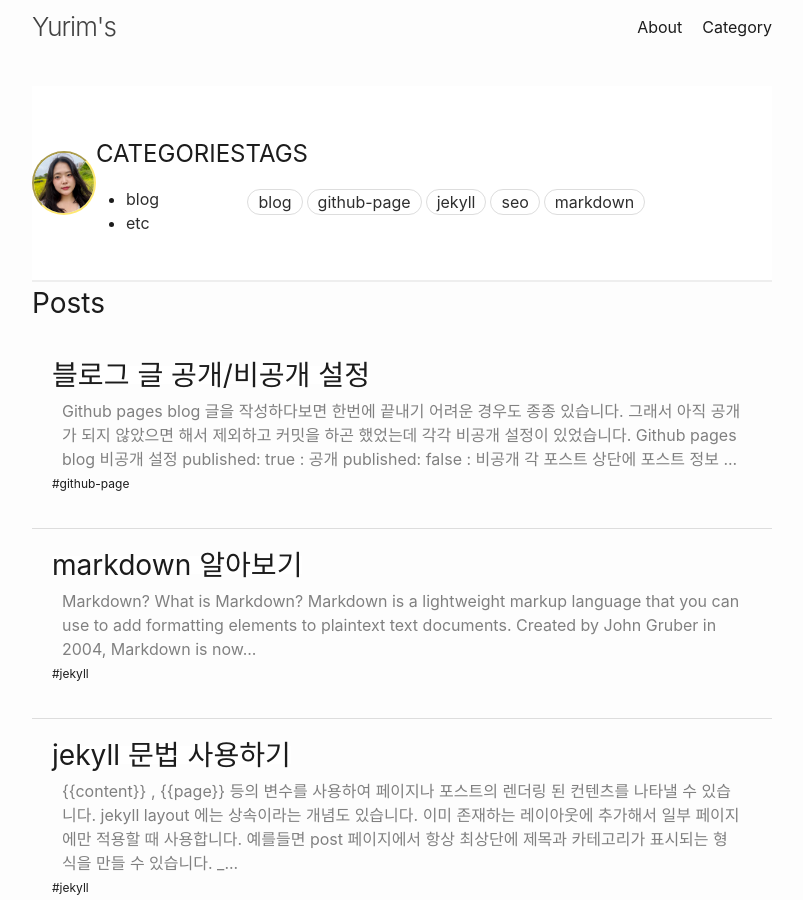
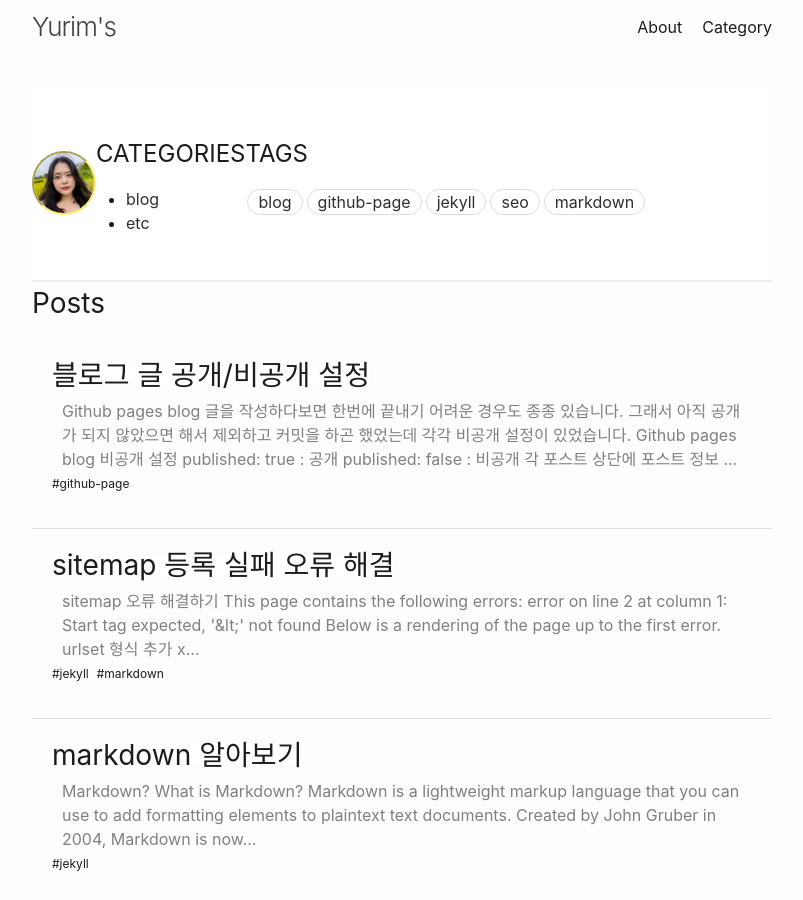
Before and after one commit to yeol0324/yeol0324.github.io, a Jekyll site: the page built from index.markdown, in a window 1280 px wide and 900 px high. Shown: the whole window, without its empty margins (238-1041 px from the left). Built offline with Jekyll 4.4.1, drawn with Linux system fonts in a browser that asks for light colours.

Commit message:
2024-04-30

````diff
--- a/_posts/blog/2024-03-02-jekyll-github-blog-3.md
+++ b/_posts/blog/2024-03-02-jekyll-github-blog-3.md
@@ -23,9 +23,12 @@
 
 ## sitemap 생성
 
-sitemap 에는 바로 앞에서 설명한 것처럼 사이트의 지도라고 볼 수 있습니다. 크롤러들이 컨텐츠를 빠짐없이 크롤링해가기 위해 새로운 컨텐츠가 추가될 때마다 사이트맵에 url 을 등록해야합니다.
+sitemap 에는 바로 앞에서 설명한 것처럼 사이트의 지도라고 볼 수 있습니다. 크롤러들이 컨텐츠를 빠짐없이 크롤링해가기 위해 새로운 컨텐츠가 추가될 때마다 사이트맵에 하나씩 등록을 해야합니다.
 
-[jekyll-sitemap](https://github.com/jekyll/jekyll-sitemap) 플러그인을 사용해서 생성을 해주겠습니다.
+[jekyll-sitemap](https://github.com/jekyll/jekyll-sitemap)을 사용하는 방법과, xml을 직접 생성하는 방법이 있습니다.
+
+### jekyll-sitemap 플러그인
+
 먼저 Gemfile 과 _congif.yml 에 사용할 플러그인을 적어주고, 터미널에서 명령어를 입력해 프로젝트에 플러그인을 적용 시켜줍니다.
 
 ```bash
@@ -43,9 +46,71 @@
 
 _site 폴더 아래에 sitemap.xml 파일이 생성되면 완성입니다! 저는 처음에 실행했을 때에는 생성이 되지 않아서 git push를 해서 한번 빌드&배포 과정을 진행해주었더니 정상 작동이 되었습니다. 배포를 해주었으면, {블로그주소}/sitemap.xml 로 이동해서 sitemap 생성과 적용이 잘 되었는지 확인해줍니다.
 
-This page contains the following errors:
-error on line 2 at column 1: Start tag expected, '<' not found
-Below is a rendering of the page up to the first error.
+### sitemap.xml 작성
+{%raw%}
+```
+---
+layout: null
+sitemap:
+  exclude: 'yes'
+---
+<?xml version="1.0" encoding="UTF-8"?>
+<urlset xmlns:xsi="http://www.w3.org/2001/XMLSchema-instance"
+        xsi:schemaLocation="http://www.sitemaps.org/schemas/sitemap/0.9 http://www.sitemaps.org/schemas/sitemap/0.9/sitemap.xsd"
+        xmlns="http://www.sitemaps.org/schemas/sitemap/0.9">
+  {% for post in site.posts %}
+    {% unless post.published == false %}
+    <url>
+      <loc>{{ site.url }}{{ post.url }}</loc>
+      {% if post.sitemap.lastmod %}
+        <lastmod>{{ post.sitemap.lastmod | date: "%Y-%m-%d" }}</lastmod>
+      {% elsif post.date %}
+        <lastmod>{{ post.date | date_to_xmlschema }}</lastmod>
+      {% else %}
+        <lastmod>{{ site.time | date_to_xmlschema }}</lastmod>
+      {% endif %}
+      {% if post.sitemap.changefreq %}
+        <changefreq>{{ post.sitemap.changefreq }}</changefreq>
+      {% else %}
+        <changefreq>monthly</changefreq>
+      {% endif %}
+      {% if post.sitemap.priority %}
+        <priority>{{ post.sitemap.priority }}</priority>
+      {% else %}
+        <priority>0.5</priority>
+      {% endif %}
+    </url>
+    {% endunless %}
+  {% endfor %}
+  {% for page in site.pages %}
+    {% unless page.sitemap.exclude == "yes" or page.name == "feed.xml" %}
+    <url>
+      <loc>{{ site.url }}{{ page.url | remove: "index.html" }}</loc>
+      {% if page.sitemap.lastmod %}
+        <lastmod>{{ page.sitemap.lastmod | date: "%Y-%m-%d" }}</lastmod>
+      {% elsif page.date %}
+        <lastmod>{{ page.date | date_to_xmlschema }}</lastmod>
+      {% else %}
+        <lastmod>{{ site.time | date_to_xmlschema }}</lastmod>
+      {% endif %}
+      {% if page.sitemap.changefreq %}
+        <changefreq>{{ page.sitemap.changefreq }}</changefreq>
+      {% else %}
+        <changefreq>monthly</changefreq>
+      {% endif %}
+      {% if page.sitemap.priority %}
+        <priority>{{ page.sitemap.priority }}</priority>
+      {% else %}
+        <priority>0.3</priority>
+      {% endif %}
+    </url>
+    {% endunless %}
+  {% endfor %}
+</urlset>
+```
+{%endraw%}
+
+동일하게 {블로그주소}/sitemap.xml 로 이동해서 sitemap 생성과 적용이 잘 되었는지 확인해줍니다.
 
 ## 머릿말 설정
 
@@ -76,28 +141,52 @@
         priority: 0.8
 ```
 여기서 설정한 sitemap 설정을 살펴보겠습니다.
-- <code>changefreq</code> : 스크랩 주기, always | hourly | daily 등이 있습니다.
-- <code>priority</code> : 스크랩 우선순위, 0.0 에서 1.0 사이의 값을 부여합니다.
+- <code>changefreq</code> : 스크랩 주기 always, hourly, daily 등이 있습니다.
+- <code>priority</code> : 스크랩 우선순위 0.0 에서 1.0 사이의 값을 부여합니다.
 
 ## robots.txt 생성
 
-robots.txt는 웹사이트에 웹 크롤러같은 로봇들의 접근을 제어하기 위한 규약이다.
-robots.txt 파일은 크롤러가 액세스할 수 있는 URL을 검색엔진 크롤러에 알려준다.
+robots.txt는 웹사이트에 웹 크롤러같은 로봇들의 접근을 제어하기 위한 규약입니다. 크롤러가 액세스할 수 있는 URL을 검색엔진 크롤러에 알려주거나 허용을 해주는 용도입니다.
 
-프로젝트 루트 디렉토리에 robots.txt 파일을 생성한다
-robots.txt 파일에 아래 코드를 붙여넣는다. 이 때 Sitemap 의 주소는 자신의 블로그 URL로 수정하면 된다.
-
-검색 로봇들이 블로그로 들어왔을 때 지도가 어디있는지 알려주는 용도입니다.
+프로젝트 루트 디렉토리에 robots.txt 파일을 생성하고 아래 코드를 입력합니다. 이 때 Sitemap 의 주소는 자신의 블로그 URL로 수정하면 됩니다.
 
 ```txt
 User-agent: *
 Allow: /
 Sitemap: https://yeol0324.github.io/sitemap.xml
 ```
+- <code>User-agent</code> : 크롤링 규칙이 적용될 크롤러 지정
+- <code>Allow</code> : / 부터 상대 경로로 크롤링을 허용할 경로
+- <code>Disallow</code> : / 부터 상대 경로로 크롤링을 제한할 경로
+- <code>Sitemap</code> : 사이트맵이 위치한 경로의 전체 url
+
+특정 크롤러만 허용을 해줄 경우, User-agent : Googlebot 형식으로 입력을 할 수 있습니다.
+> 구글: Googlebot, 네이버: Yeti, 다음: Daum, 빙: Bingbot 등...
 
 ## feed.xml 작성하기
-RSS는 검색 가능성을 높이기 위해 Daum, Naver 검색엔진에 등록할 때도 사용
-rss 제출용 feed.xml 도 작성을 해줍니다. 동일하게 루트 디렉토리에 생성해줍니다.
+
+RSS는 검색 가능성을 높이기 위해
+Daum, Naver 검색엔진에 등록할 때도 사용할 rss 제출용 feed.xml 도 작성을 해두겠습니다. sitemap과 동일하게 [jekyll-feed](https://github.com/jekyll/jekyll-feed)을 사용하는 방법과, xml을 직접 생성하는 방법이 있습니다. 동일하게 루트 디렉토리에 생성해줍니다.
+
+### 플러그인 사용
+
+```bash
+# Gemfile
+gem 'jekyll-feed'
+
+# _config.yml
+plugins:
+  - jekyll-feed
+
+# 터미널
+bundle
+gem install jekyll-feed
+```
+_site 디렉토리 안에 feed.xml 이 생성되는 것을 확인할 수 있습니다.
+
+### sitemap.xml 작성
+
+{%raw%}
 ```
 ---
 layout: none
@@ -114,7 +203,7 @@
     {% for post in site.posts limit:30 %}
       <item>
       <title>{{ post.title | xml_escape }}</title>
-        <description>{{ post.content | strip_html | truncatewords: 200 | xml_escape }}</description>
+        <description>{{ post.content | strip_html | xml_escape }}</description>
         <pubDate>{{ post.date | date_to_rfc822 }}</pubDate>
         <link>{{ post.url | prepend: site.baseurl | prepend: site.url }}</link>
         <guid isPermaLink="true">{{ post.url | prepend: site.baseurl | prepend: site.url }}</guid>
@@ -129,7 +218,9 @@
   </channel>
 </rss>
 ```
+{%endraw%}
 
+동일하게 {블로그주소}/feed.xml 로 이동해서 feed 생성과 적용이 잘 되었는지 확인해줍니다.
 
 # 검색엔진 등록
 
@@ -137,4 +228,3 @@
 
 https://www.sitemaps.org/ko/protocol.html
 https://www.hahwul.com/2020/10/21/minimize-feeds-in-jekyll/#description-%EA%B8%B8%EC%9D%B4-%EC%9E%90%EB%A5%B4%EA%B8%B0-truncate--truncatewords
-https://yenarue.github.io/tip/2020/04/30/Search-SEO/
--- /dev/null
+++ b/_posts/etc/2024-04-30-sitemap-bug-fix.md
@@ -0,0 +1,32 @@
+---
+layout: post
+title: "sitemap 등록 실패 오류 해결"
+summary: 검색엔진에 등록하는 sitemap.xml 작성시 오류
+date: 2024-03-02 10:06:52 +0900
+categories: etc
+tags: jekyll markdown
+---
+
+sitemap 오류 해결하기
+
+```error
+This page contains the following errors:
+error on line 2 at column 1: Start tag expected, '<' not found
+Below is a rendering of the page up to the first error.
+```
+
+# urlset 형식 추가
+
+xml 을 아무리 작성해도 자꾸 위의 오류가 발생했습니다.
+
+<urlset xmlns="http://www.sitemaps.org/schemas/sitemap/0.9">
+
+urlset 태그에 xmlns:xsi, xsi:schemaLocation를 추가하여 유효성 검사기에 형식을 알려주어 해결!
+
+# 포스트 title, url 확인
+
+포스트의 제목이나 경로에 & 가 포함되면 파싱하다가 에러가 발생합니다. 제목이나 경로에서는 & 를 사용하지 않기!
+
+
+참고
+- <https://www.sitemaps.org/protocol.html#validating>
````
Also changed, not shown: _posts/web/2024-03-02-github-blog-posting-1.md (renamed from _posts/html|css/2024-03-02-github-blog-posting-1.md, +1 -1 lines), _posts/web/2024-03-02-scss.md (renamed from _posts/html|css/2024-03-02-scss.md, +1 -1 lines).
